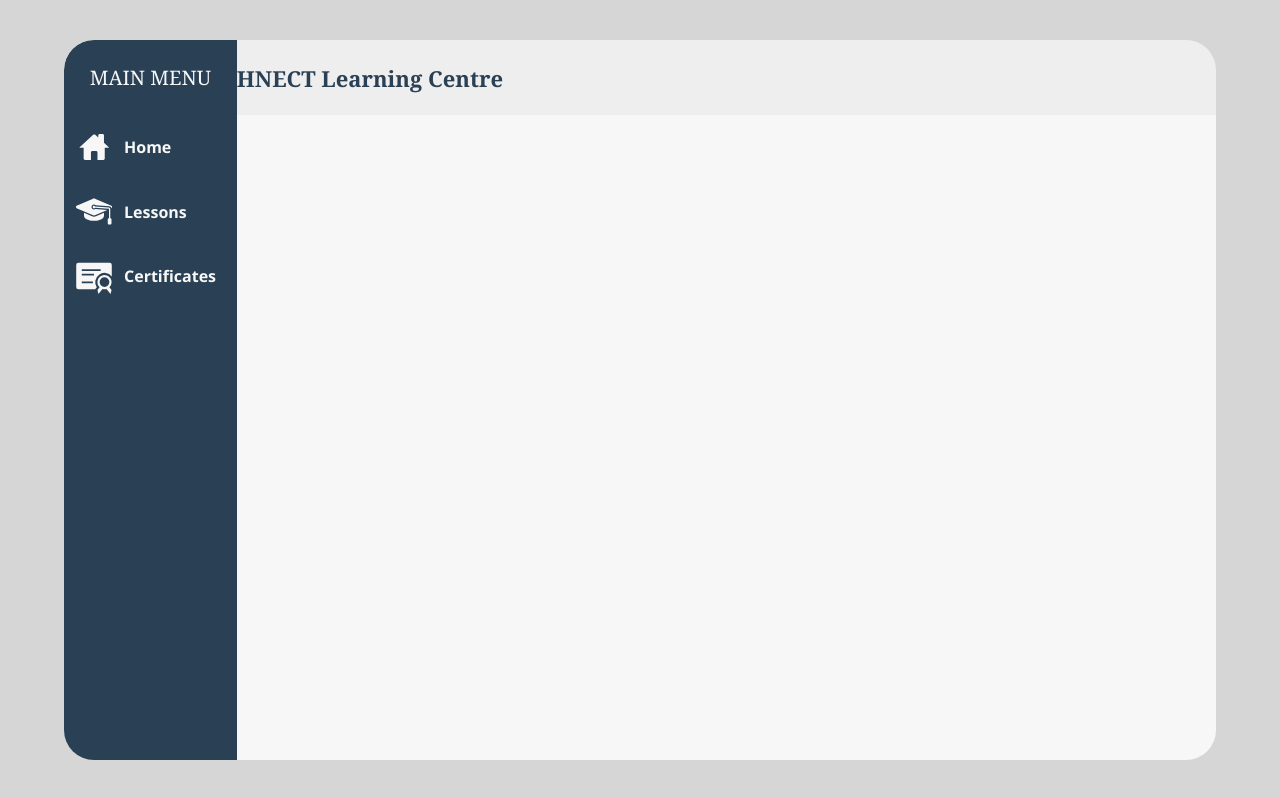
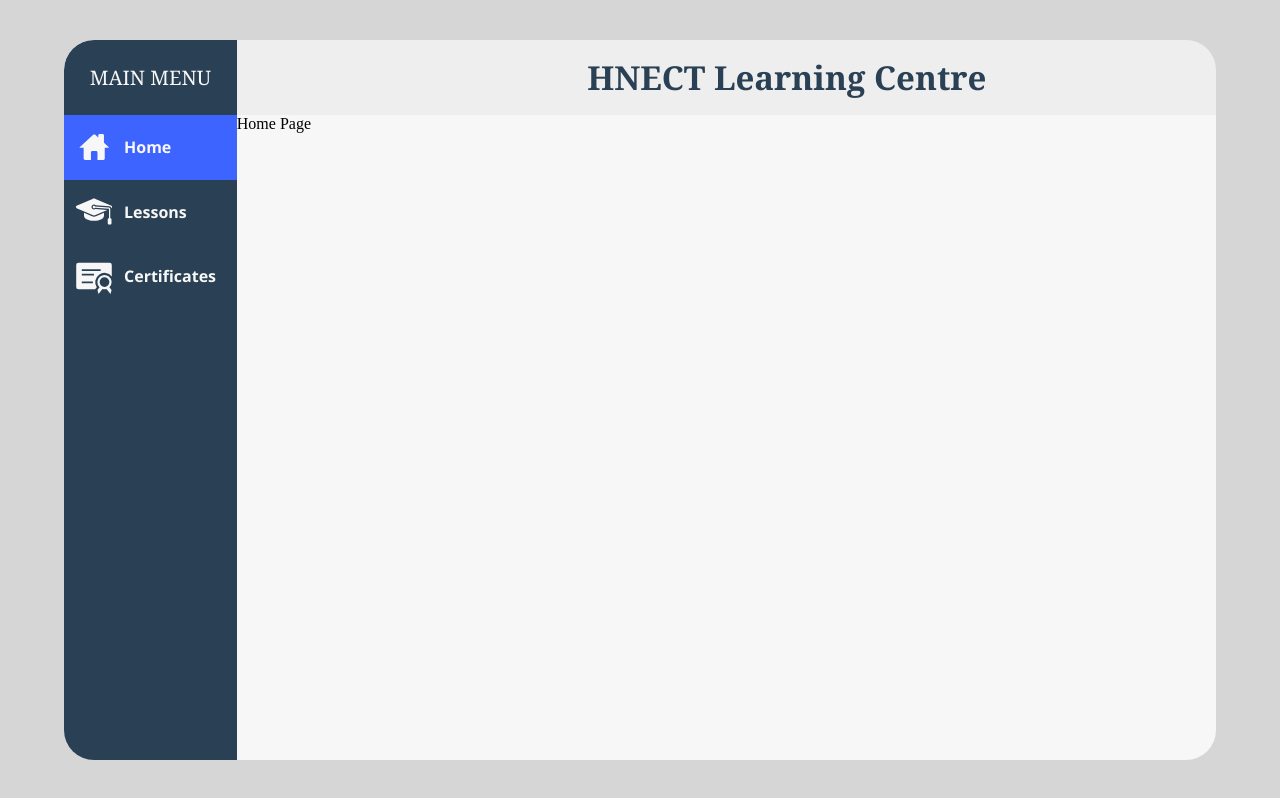
Before and after one commit to Scuba2105/PSG-Sleep-Study, a React (Vite) app in the folder src/renderer/: page / in a window 1280 px wide. Built offline with nearby package versions, Linux system fonts and the light colour scheme.

Commit message:
Added menu select function

```diff
--- a/src/renderer/src/App.jsx
+++ b/src/renderer/src/App.jsx
@@ -1,24 +1,22 @@
 import { useState } from 'react'
 import { Sidenav } from './Components/Sidenav'
+import { HomePage } from './Components/Home Page/HomePage'
+import { LessonsPage } from './Components/Lessons Page/LessonsPage'
+import { CertificatesPage } from './Components/Certificates Page/CertificatesPage'
 import './Styles/App.css'
 
 function App() {
-  const [count, setCount] = useState(0)
+  const [menuOption, setMenuOption] = useState("Home")
 
   return (
     <div className='page-container flex-c'>
       <div className='wrapper'>
         <div className='icon-area flex-c'>MAIN MENU</div>
-        <div className='main-header size-100 flex-c'>HNECT Learning Centre</div>
-        <Sidenav />
-        <div className='main-area size-100'>
-          <div className='top-dashboard'>
-          </div>
-          <div className='middle-dashboard'>
-          </div>
-          <div className='bottom-dashboard'>
-          </div>
-        </div>
+        <div className='main-header size-100 flex-c'><h2>HNECT Learning Centre</h2></div>
+        <Sidenav menuOption={menuOption} setMenuOption={setMenuOption} />
+        {menuOption === "Home" && <HomePage />}
+        {menuOption === "Lessons" && <LessonsPage />}
+        {menuOption === "Certificates" && <CertificatesPage />}
       </div>
     </div>
   )
--- a/src/renderer/src/Assets/SVG/svg.jsx
+++ b/src/renderer/src/Assets/SVG/svg.jsx
@@ -1,6 +1,6 @@
 export function Home({size="40px", color="#000000"}) {
     return (
-        <svg fill={color} width={size} height={size} viewBox="-4.5 0 32 32">
+        <svg className="menu-icon" fill={color} width={size} height={size} viewBox="-4.5 0 32 32">
             <path d="M19.469 12.594l3.625 3.313c0.438 0.406 0.313 0.719-0.281 0.719h-2.719v8.656c0 0.594-0.5 1.125-1.094 1.125h-4.719v-6.063c0-0.594-0.531-1.125-1.125-1.125h-2.969c-0.594 0-1.125 0.531-1.125 1.125v6.063h-4.719c-0.594 0-1.125-0.531-1.125-1.125v-8.656h-2.688c-0.594 0-0.719-0.313-0.281-0.719l10.594-9.625c0.438-0.406 1.188-0.406 1.656 0l2.406 2.156v-1.719c0-0.594 0.531-1.125 1.125-1.125h2.344c0.594 0 1.094 0.531 1.094 1.125v5.875z"></path>
         </svg>
     )
@@ -8,7 +8,7 @@ export function Home({size="40px", color="#000000"}) {
 
 export function Classes({size="40px", color="#000000"}) {
     return (
-        <svg width={size} height={size} viewBox="0 0 32 32">
+        <svg className="menu-icon" width={size} height={size} viewBox="0 0 32 32">
             <path fill={color} d="M30,22v3c0,0.552-0.448,1-1,1h-1c-0.552,0-1-0.448-1-1v-3c0-0.552,0.448-1,1-1v-7.539l-11.198-0.896
                 C16.621,12.822,16.337,13,16,13c-0.552,0-1-0.448-1-1c0-0.552,0.448-1,1-1c0.396,0,0.732,0.235,0.894,0.57l11.186,0.895
                 c0.516,0.041,0.92,0.479,0.92,0.997V21C29.552,21,30,21.448,30,22z M16,19.725c-0.547,0-1.094-0.111-1.603-0.334L8,16.592v2.227
@@ -23,9 +23,9 @@ export function Classes({size="40px", color="#000000"}) {
 
 export function Certificate({size="40px", color="#000000"}) {
     return (
-        <svg fill={color} width={size} height={size} viewBox="0 0 36 36" preserveAspectRatio="xMidYMid meet">
-            <path d="M19,30H4a2,2,0,0,1-2-2V8A2,2,0,0,1,4,6H32a2,2,0,0,1,2,2V18.37a8.34,8.34,0,0,0-13.49,9.79l-.93,1.14ZM7,12v1.6H24V12Zm0,5.6H18V16H7Zm0,7H17V23H7Z" class="clr-i-solid clr-i-solid-path-1"></path><path d="M33.83,23.59a6.37,6.37,0,1,0-10.77,4.59l-1.94,2.37.9,3.61,3.66-4.46a6.26,6.26,0,0,0,3.55,0l3.66,4.46.9-3.61-1.94-2.37A6.34,6.34,0,0,0,33.83,23.59Zm-10.74,0a4.37,4.37,0,1,1,4.37,4.31A4.35,4.35,0,0,1,23.1,23.59Z" class="clr-i-solid clr-i-solid-path-2"></path>
-            <rect x="0" y="0" width="36" height="36" fill-opacity="0"/>
+        <svg className="menu-icon" fill={color} width={size} height={size} viewBox="0 0 36 36" preserveAspectRatio="xMidYMid meet">
+            <path d="M19,30H4a2,2,0,0,1-2-2V8A2,2,0,0,1,4,6H32a2,2,0,0,1,2,2V18.37a8.34,8.34,0,0,0-13.49,9.79l-.93,1.14ZM7,12v1.6H24V12Zm0,5.6H18V16H7Zm0,7H17V23H7Z" className="clr-i-solid clr-i-solid-path-1"></path><path d="M33.83,23.59a6.37,6.37,0,1,0-10.77,4.59l-1.94,2.37.9,3.61,3.66-4.46a6.26,6.26,0,0,0,3.55,0l3.66,4.46.9-3.61-1.94-2.37A6.34,6.34,0,0,0,33.83,23.59Zm-10.74,0a4.37,4.37,0,1,1,4.37,4.31A4.35,4.35,0,0,1,23.1,23.59Z" className="clr-i-solid clr-i-solid-path-2"></path>
+            <rect x="0" y="0" width="36" height="36" fillOpacity="0"/>
         </svg>
     )
 }
--- /dev/null
+++ b/src/renderer/src/Components/Certificates Page/CertificatesPage.jsx
@@ -0,0 +1,5 @@
+export function CertificatesPage() {
+    return (
+        <div className='main-area size-100'>Certificates Page</div>
+    )
+}
--- /dev/null
+++ b/src/renderer/src/Components/Home Page/HomePage.jsx
@@ -0,0 +1,5 @@
+export function HomePage() {
+    return (
+        <div className='main-area size-100'>Home Page</div>
+    )
+}
--- /dev/null
+++ b/src/renderer/src/Components/Lessons Page/LessonsPage.jsx
@@ -0,0 +1,5 @@
+export function LessonsPage() {
+    return (
+        <div className='main-area size-100'>Lessons Page</div>
+    )
+}
--- a/src/renderer/src/Components/Sidenav.jsx
+++ b/src/renderer/src/Components/Sidenav.jsx
@@ -1,17 +1,22 @@
 import { Classes, Home, Certificate } from "../Assets/SVG/svg"
 
-export function Sidenav() {
+function setOptionSelected(e, setMenuOption) {
+  const menuOptionSelected = e.currentTarget.querySelector(".menu-heading").textContent
+  setMenuOption(menuOptionSelected)
+}
+
+export function Sidenav({menuOption, setMenuOption}) {
   return (
     <div className='main-menu size-100'>
-      <div className="menu-option-container flex-c">
+      <div className={menuOption === "Home" ? "menu-option-container-selected flex-c" : "menu-option-container flex-c"} onClick={(e) => setOptionSelected(e, setMenuOption)}>
         <Home color="#F7F7F7"/>
         <h4 className='menu-heading'>Home</h4>
       </div>
-      <div className="menu-option-container flex-c">
+      <div className={menuOption === "Lessons" ? "menu-option-container-selected flex-c" : "menu-option-container flex-c"} style={menuOption === "Lessons" ? {backgroundColor: "#3E64FF", scale: 1.06} : null} onClick={(e) => setOptionSelected(e, setMenuOption)}>
         <Classes color="#F7F7F7"/>
         <h4 className='menu-heading'>Lessons</h4>
       </div>
-      <div className="menu-option-container flex-c">
+      <div className={menuOption === "Certificates" ? "menu-option-container-selected flex-c" : "menu-option-container flex-c"} style={menuOption === "Certificates" ? {backgroundColor: "#3E64FF", scale: 1.06} : null} onClick={(e) => setOptionSelected(e, setMenuOption)}>
         <Certificate color="#F7F7F7"/>
         <h4 className='menu-heading'>Certificates</h4>
       </div>
--- a/src/renderer/src/Styles/App.css
+++ b/src/renderer/src/Styles/App.css
@@ -85,7 +85,6 @@ body, html {
   font-family: Cambria, Cochin, Georgia, Times, 'Times New Roman', serif;
   font-size: 22px;
   font-weight: bold;
-  justify-content: space-between;
 }
 
 .main-menu {
@@ -100,6 +99,17 @@ body, html {
 }
 
 .menu-option-container {
+  justify-content: flex-start;
+  padding-left: 10px;
+}
+
+.menu-option-container:hover {
+  cursor: pointer;
+  background-color: #3E64FF;
+}
+
+.menu-option-container-selected {
+  background-color: #3E64FF;
   justify-content: flex-start;
   padding-left: 10px;
 }
@@ -122,50 +132,3 @@ body, html {
   min-height: 700px;
   overflow: hidden;
 }
-
-.top-dashboard {
-  grid-row: 1;
-  height: 100%;
-  width: 100%;
-  display: grid;
-  grid-template-columns: 33% 33% 34%;
-  grid-gap: 5px;
-}
-
-.top-dashboard-display, .bottom-dashboard-display, .middle-dashboard-display {
-  height: 95%;
-  width: 95%;
-  background-color: var(--light-theme);
-  margin: 20px;
-  margin-bottom: 0px;
-  border-radius: 20px;
-}
-
-.top-dashboard-display {
-  width: 96%;
-  height: 90%;
-  transform: translateY(-0px);
-}
-
-.bottom-dashboard-display {
-  width: 98%;
-}
-
-.middle-dashboard {
-  grid-row: 2;
-  height: 90%;
-  width: 100%;
-  display: grid;
-  grid-template-columns: 25% 25% 25% 25%;
-  grid-gap: 5px;
-  transform: translateY(-5px);
-}
-
-.bottom-dashboard {
-  grid-row: 3;
-  height: 100%;
-  width: 100%;
-  display: grid;
-  grid-template-columns: 65% 35%;
-  grid-gap: 5px;
-}
```
